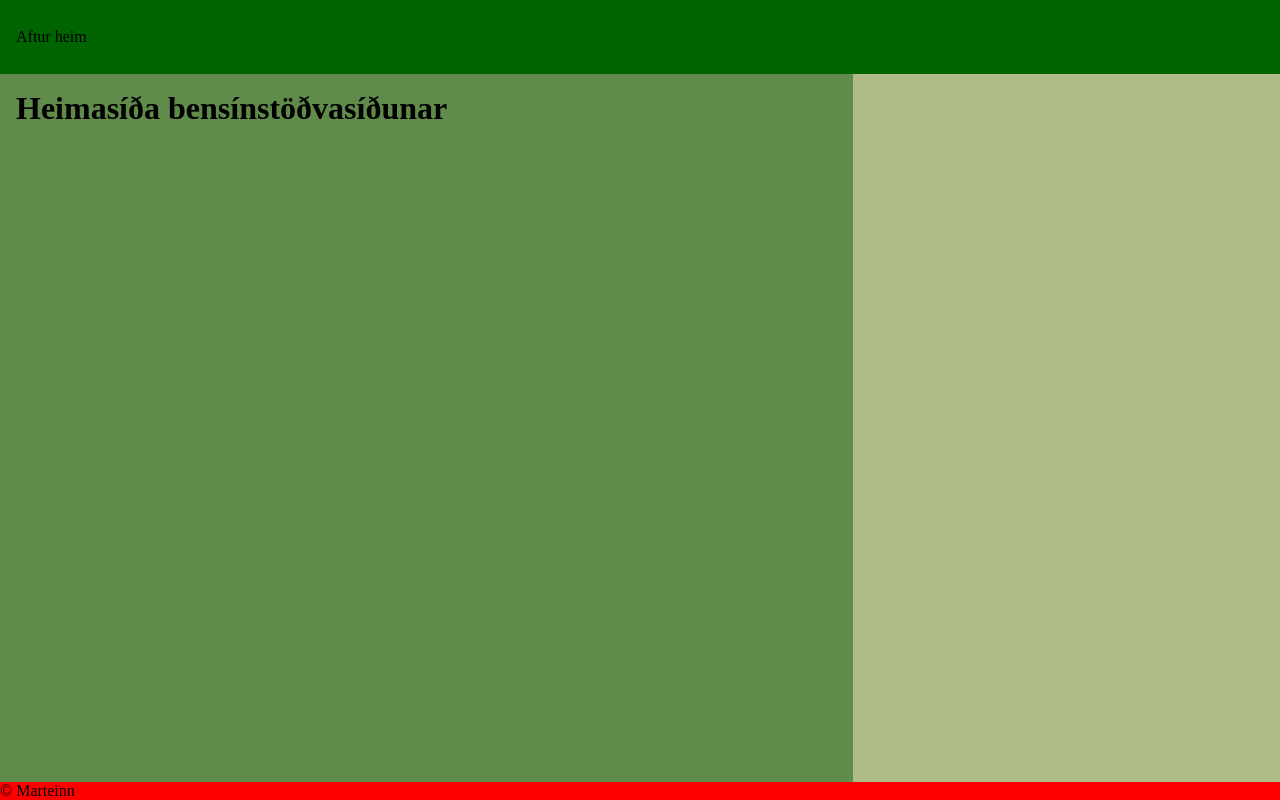
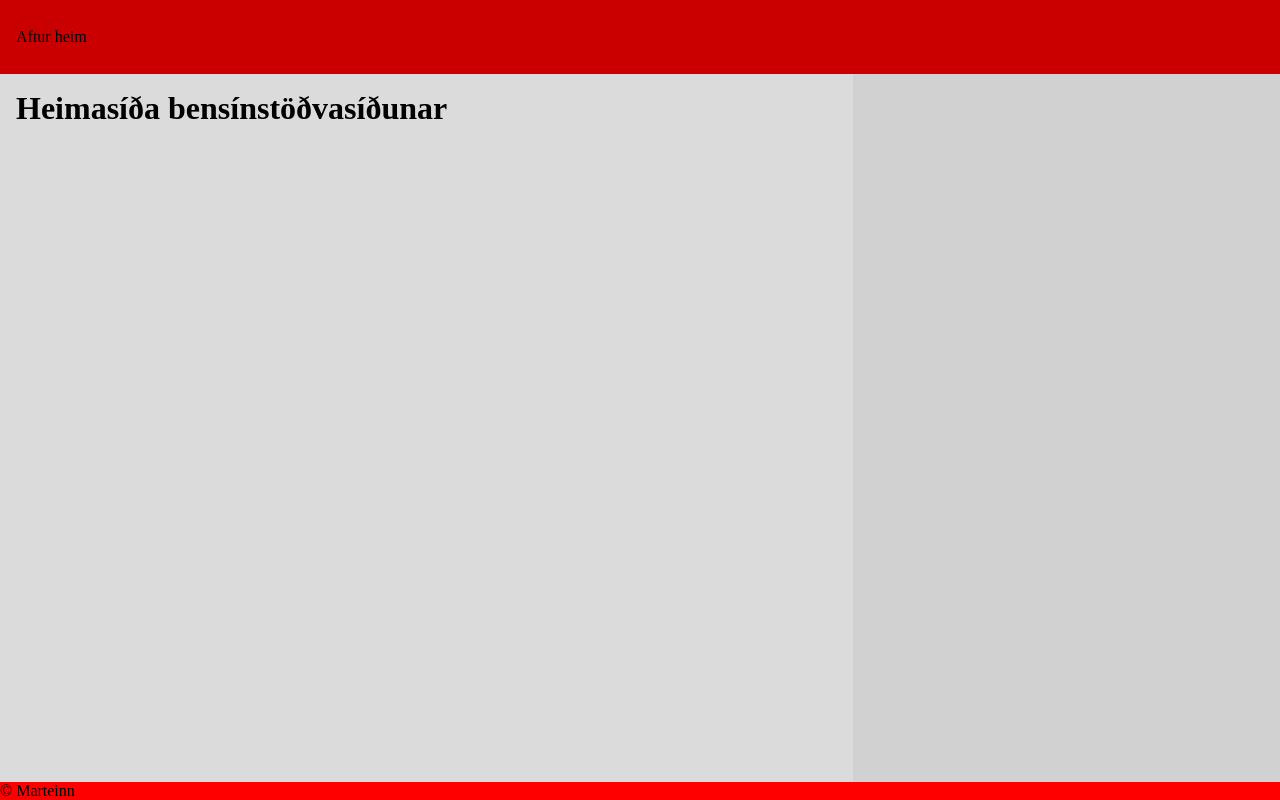
Before and after one commit to marteinnsi/midannarverkefni-veft-petrol, a Flask app: page /stodvar/1 in a window 1280 px wide. Run offline with Flask 2, Linux system fonts and the light colour scheme.

Commit message:
breyta litum etc

```diff
--- a/static/css/main.css
+++ b/static/css/main.css
@@ -29,18 +29,19 @@ html, head, body {
 
 header {
     grid-area: topbar;
-    background-color: darkgreen;
+    background-color: rgb(202, 0, 0);
 }
 
 main {
     grid-area: content;
-    background-color: rgba(97, 139, 74, 1);
+    background-color: hsl(0, 0%, 86%);
     padding: 1em;
 }
 
 aside {
     grid-area: sidebar;
     padding: 1em;
+    background-color: hsl(0, 0%, 82%);
 }
 
 footer {
```
